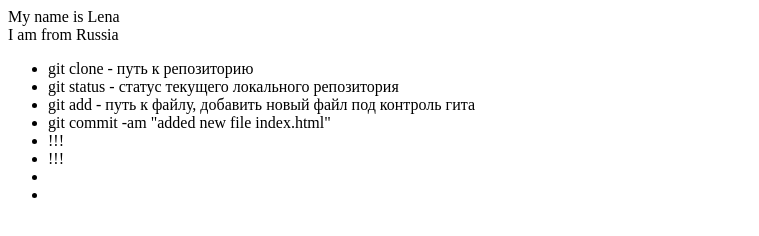
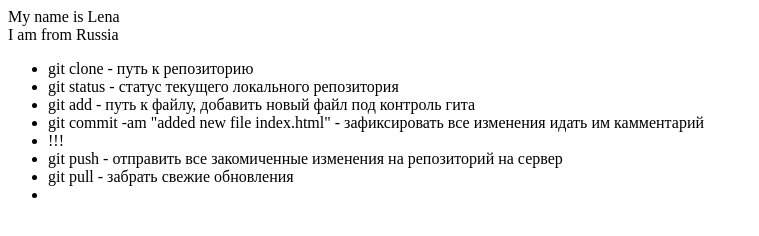
Before and after one commit to Helen-enter/git-lesson, a plain HTML site: page index.html in a window 1280 px wide. Shown: the whole page, without its empty margins (0-759 px from the left). Drawn offline with Linux system fonts and the light colour scheme.

Commit message:
added git push index.html

```diff
--- a/index.html
+++ b/index.html
@@ -13,10 +13,10 @@
             <li>git clone - путь к репозиторию</li>
             <li>git status - статус текущего локального репозитория</li>
             <li>git add - путь к файлу, добавить новый файл под контроль гита</li>
-            <li>git commit -am "added new file index.html"</li>
+            <li>git commit -am "added new file index.html" - зафиксировать все изменения идать им камментарий</li>
             <li>!!!</li>
-            <li>!!!</li>
-            <li></li>
+            <li>git push - отправить все закомиченные изменения на репозиторий на сервер</li>
+            <li>git pull - забрать свежие обновления</li>
             <li></li>
         </ul>
     </div>
```
